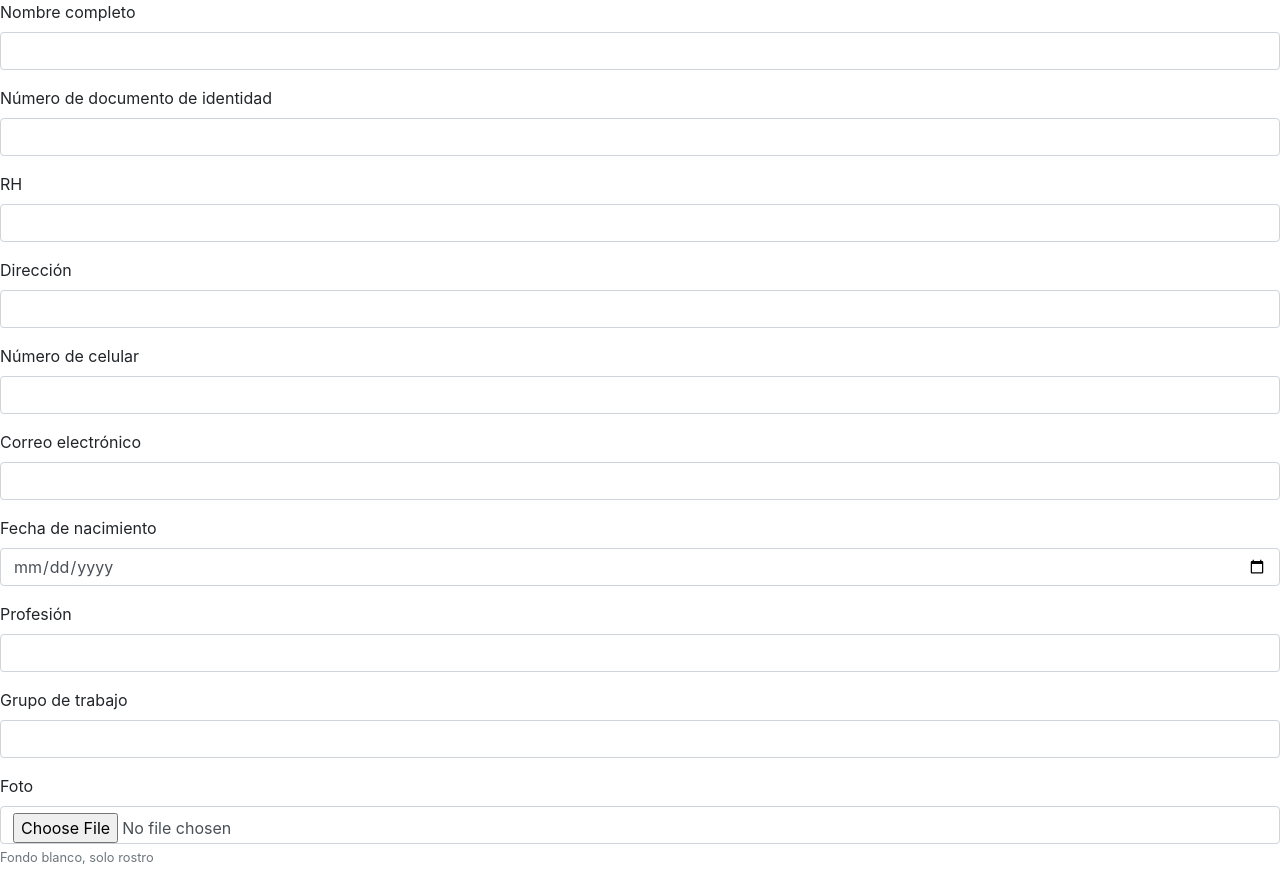
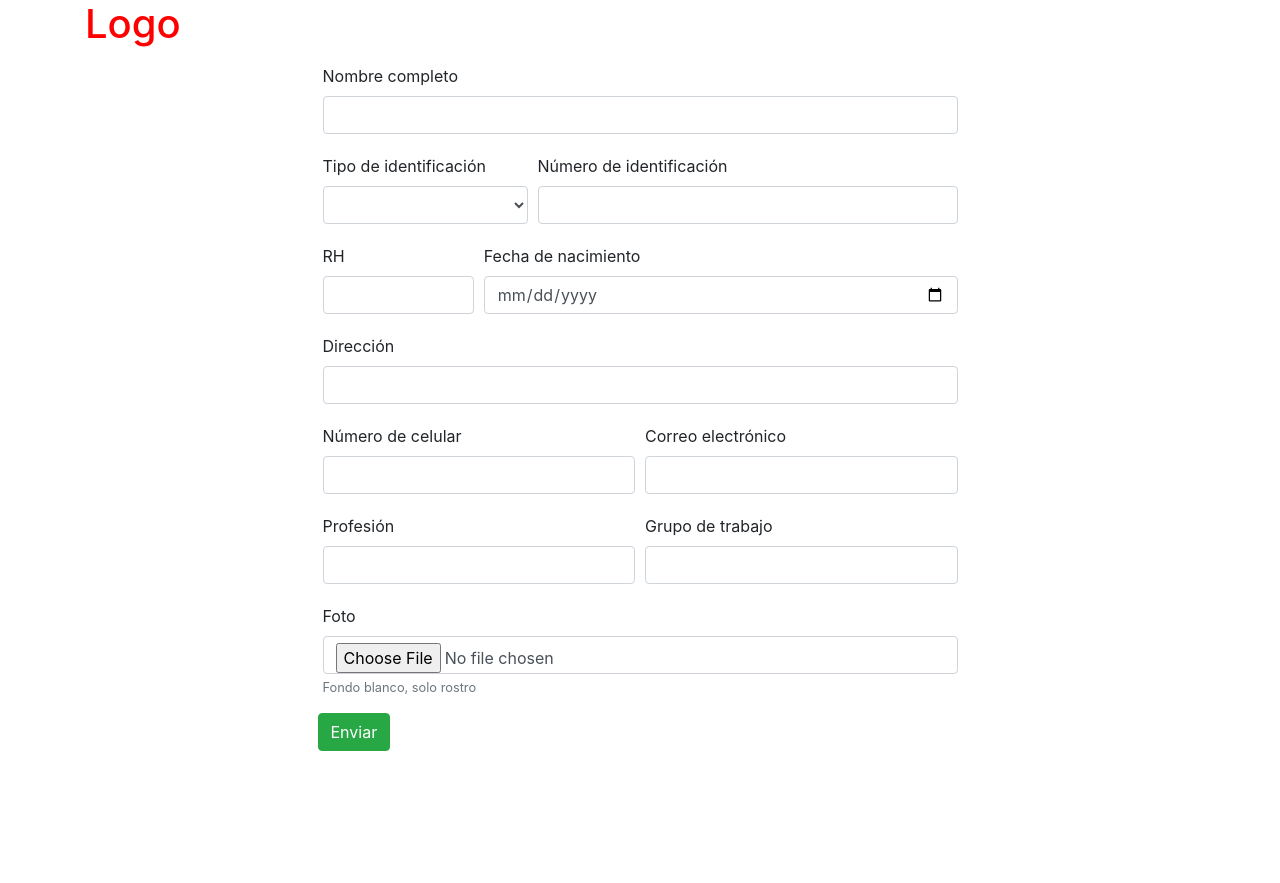
Before and after one commit to helbertoro/badge, a React (Create React App) app: page / in a window 1280 px wide. After the commit the page ends 800 px from the top, so only its background shows below. Built offline with nearby package versions, Linux system fonts and the light colour scheme.

Commit message:
Add State

```diff
--- a/src/components/App.js
+++ b/src/components/App.js
@@ -1,9 +1,17 @@
 import React from 'react'
 import Form from './Form'
+import '../styles/App.sass'
 
 const App = () => {
   return (
-    <Form />
+    <div className="container">
+      <div className="row">
+        <div className="col-12">
+          <h1>Logo</h1>
+        </div>
+      </div>
+      <Form />
+    </div>
   )
 }
 
--- a/src/components/Form.jsx
+++ b/src/components/Form.jsx
@@ -1,21 +1,82 @@
-import React from 'react'
+import React, { Component } from 'react'
 import '../styles/components/Form.sass'
 import FormInputs from '../utils/FormInputs.js'
 
-const Form = () => {
+class Form extends Component {
+
+  constructor(props) {
+    super(props)
+    this.state = {}
+
+    this.handleSubmit = this.handleSubmit.bind(this)
+    this.handleInputChange = this.handleInputChange.bind(this)
+  }
+
+  componentDidMount() {
+    let formItem = {}
+
+    FormInputs.inputs.map((item, id) => (
+      formItem[item.name] = ''
+    ))
+
+    this.setState(formItem)
+
+    setTimeout(() => {
+      console.log(this.state)
+    }, 1000);
+  }
+
+  handleInputChange(event) {
+    const target = event.target
+    const value = target.value;
+    const name = target.name;
+
+    this.setState({
+      [name]: value
+    });
+  }
+
+  handleSubmit(event) {
+    event.preventDefault()
+    console.log(event.target.value)
+  }
+
+  render() {
     return (
-    <form action="">
+      <div className="row justify-content-md-center">
+        <div className="col-7">
+          <form onSubmit={this.handleSubmit}>
+          <h2>{this.state.name}</h2>
+            <div className="form-row">
               {FormInputs.inputs.map((item, id) => (
 
-        <div key={id} className="form-group">
+                item.type === 'select' ? (
+                  <div key={id} className={`form-group col-${item.size}`}>
                     <label htmlFor={item.name}>{item.label}</label>
-          <input type={item.type} className="form-control" id={item.name} />
+                    <select className="form-control" name={item.name} id={item.name} onChange={this.handleInputChange}>
+                      {item.options.map((opt, optId) => (
+                        <option key={optId} name={opt.code}>{opt.code}</option>
+                      ))}
+                    </select>
                     <small className="form-text text-muted">{item.helper}</small>
                   </div>
+                ) : (
+                  <div key={id} className={`form-group col-${item.size}`}>
+                    <label htmlFor={item.name}>{item.label}</label>
+                    <input type={item.type} className="form-control" id={item.name} name={item.name} onChange={this.handleInputChange} />
+                    <small className="form-text text-muted">{item.helper}</small>
+                  </div>
+                )
 
               ))}
+
+              <button className="btn btn-success" type="submit">Enviar</button>
+            </div>
           </form>
+        </div>
+      </div>
     )
+  }
 
 }
 
--- a/src/styles/App.sass
+++ b/src/styles/App.sass
@@ -0,0 +1,2 @@
+h1
+  color: red
--- a/src/utils/FormInputs.js
+++ b/src/utils/FormInputs.js
@@ -4,60 +4,105 @@ const FormInputs = {
       label: 'Nombre completo',
       name: 'name',
       type: 'text',
+      options: {},
+      size: '12',
       helper: ''
     },
     {
-      label: 'Número de documento de identidad',
+      label: 'Tipo de identificación',
+      name: 'type_identification',
+      type: 'select',
+      options: [
+        {
+          name: '',
+          code: ''
+        },
+        {
+          name: 'Cédula de Ciudadanía',
+          code: 'CC'
+        },
+        {
+          name: 'Cédula de Extranjería',
+          code: 'CE'
+        },
+        {
+          name: 'Pasaporte',
+          code: 'PA'
+        }
+      ],
+      size: '4',
+      helper: ''
+    },
+    {
+      label: 'Número de identificación',
       name: 'identification',
       type: 'text',
+      options: {},
+      size: '8',
       helper: ''
     },
     {
       label: 'RH',
       name: 'rh',
       type: 'text',
+      options: {},
+      size: '3',
+      helper: ''
+    },
+    {
+      label: 'Fecha de nacimiento',
+      name: 'birthday',
+      type: 'date',
+      options: {},
+      size: '9',
       helper: ''
     },
     {
       label: 'Dirección',
       name: 'address',
       type: 'text',
+      options: {},
+      size: '12',
       helper: ''
     },
     {
       label: 'Número de celular',
       name: 'phone',
       type: 'text',
+      options: {},
+      size: '6',
       helper: ''
     },
     {
       label: 'Correo electrónico',
       name: 'email',
       type: 'email',
-      helper: ''
-    },
-    {
-      label: 'Fecha de nacimiento',
-      name: 'birthday',
-      type: 'date',
+      options: {},
+      size: '6',
       helper: ''
     },
     {
       label: 'Profesión',
       name: 'profession',
       type: 'text',
+      options: {},
+      size: '6',
       helper: ''
     },
     {
       label: 'Grupo de trabajo',
       name: 'workgroup',
       type: 'text',
+      options: {},
+      size: '6',
       helper: ''
     },
     {
       label: 'Foto',
       name: 'picture',
       type: 'file',
+      options: {},
+      size: '12',
       helper: 'Fondo blanco, solo rostro'
     },
   ]
```
Lines whose indentation alone changed are shown as unchanged.
